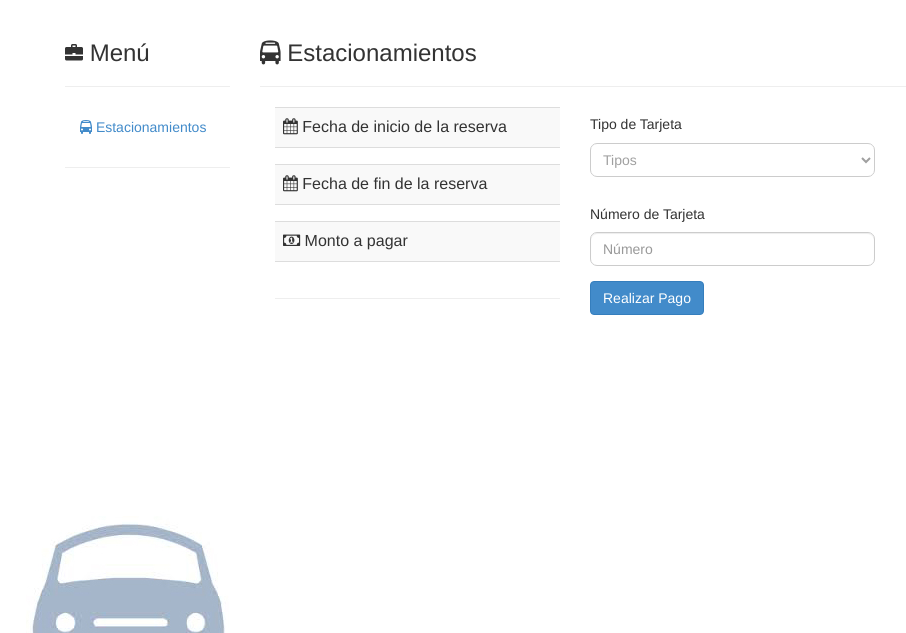
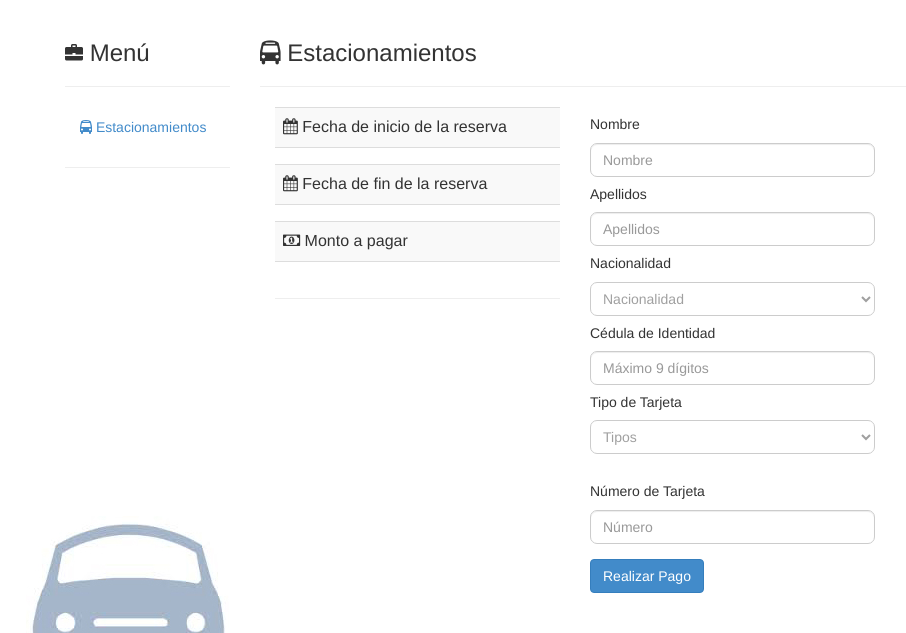
Before and after one commit to vickyjm/DUBI, a Django app: template SAGEParadigm/templates/pagoReserva.html in a window 1280 px wide. Shown: the part 51-684 px from the top of the page, without its empty margins (5-911 px from the left). Run offline with Django 3.2, Linux system fonts and the light colour scheme; the template is opened without the code that fills it: values that come from a table or form of the project are taken from there, others are empty; some libraries are stand-ins or nearby versions.

Commit message:
Agregados Nombre, Apellidos, Cédula y Nacionalidad del cliente. Modificado forms.py y pagoReserva.html

```diff
--- a/SAGEParadigm/estacionamientos/forms.py
+++ b/SAGEParadigm/estacionamientos/forms.py
@@ -73,6 +73,40 @@ class EstacionamientoReserva(forms.Form):
     horaFinal = forms.TimeField(label = 'Horario Final Reserva')
 
 class PagoReserva(forms.Form):
+    nombre = forms.CharField(
+                    max_length = 100,
+                    required = True,
+                    label = "Nombre",
+                    validators = [
+                          RegexValidator(
+                                regex = '^[a-zA-ZáéíóúñÑÁÉÍÓÚüÜ][a-zA-ZáéíóúñÑÁÉÍÓÚüÜ ]*$',
+                                message = 'Sólo debe contener letras.'
+                        )
+                    ]
+                )
+    apellidos = forms.CharField(
+                    max_length = 100,
+                    required = True,
+                    label = "Apellidos",
+                    validators = [
+                          RegexValidator(
+                                regex = '^[a-zA-ZáéíóúñÑÁÉÍÓÚüÜ][a-zA-ZáéíóúñÑÁÉÍÓÚüÜ ]*$',
+                                message = 'Sólo debe contener letras.'
+                        )
+                    ]
+                )
+    nacionalidad = forms.ChoiceField(required = True, widget = forms.Select(), choices = (("V-","V-"),("E-","E-")))
+    cedula = forms.CharField(
+                    max_length = 11,
+                    required = True,
+                    label = "Cédula de Identidad",
+                    validators = [
+                        RegexValidator(
+                            regex = '^[VE]-([1-9]|[1-9][0-9])(\.?[0-9]{3}){0,2}$',
+                            message = 'Formato erróneo'
+                        )
+                    ]
+            )
     numTarjeta_validator = RegexValidator(
                                 regex = '^\d{4}-?\d{4}-?\d{4}-?\d{4}$',
                                 message = 'Formato erróneo'
--- a/SAGEParadigm/templates/pagoReserva.html
+++ b/SAGEParadigm/templates/pagoReserva.html
@@ -97,7 +97,20 @@
                   <div class="controls">
                 	{% ifnotequal field.name "tipoTarjeta" %}
                 		<h5>{{field.label}}</h5>
+                		{%if field.name == "numTarjeta"%}
                     		<input type="text" class="form-control" name="{{field.name}}" placeholder="Número" for="id_{{field.name}}"><p>
+                    	{%elif field.name == "nacionalidad"%}
+							<select id="id_{{field.name}}" name="nacionalidad" style="background-color:#fff;color:#A0A0A0;border:1px solid #ccc;padding: 4px 8px;border-radius:7px;width: 100%;height: 34px !important;" >
+								<option value ="" select disable style="display:none;">Nacionalidad</option>
+								<option value="V-" style = "color:#000;">Venezolano</option>
+								<option value="E-" style = "color:#000;">Extranjero</option>
+							</select>
+						{%elif field.name == "cedula"%}
+							<input type="text" class="form-control" name="{{field.name}}" placeholder="Máximo 9 dígitos" for="id_{{field.name}}"><p>
+                    	{%else%}
+                    		<input type="text" class="form-control" name="{{field.name}}" placeholder={{field.label}} for="id_{{field.name}}"><p>
+                    	{%endif%}
+
 
                   	{% else %}
                   		<h5> Tipo de Tarjeta</h5>
```
Lines whose indentation alone changed are shown as unchanged.
